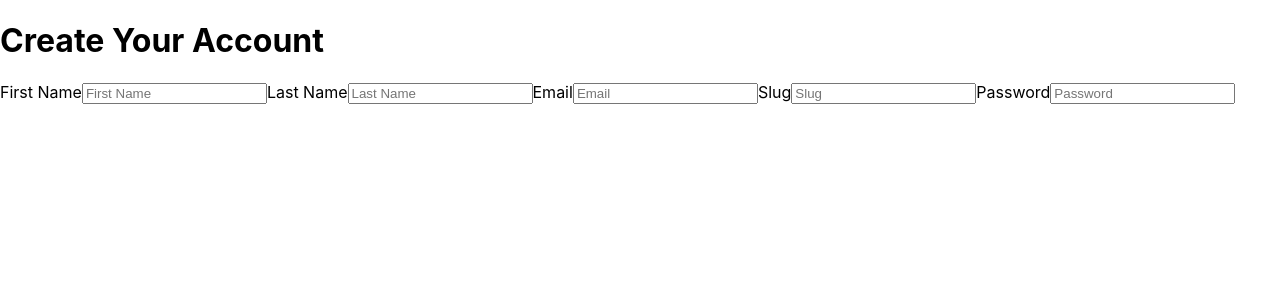
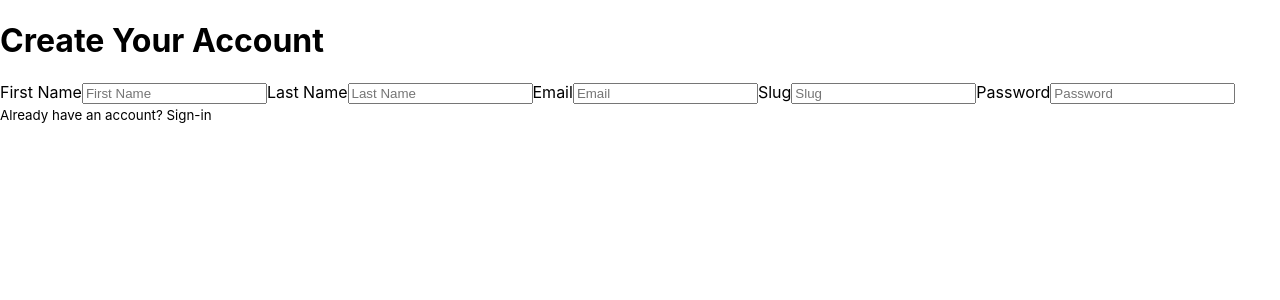
Before and after one commit to NapoleonDLP/charles-client, a Next.js app in the folder app/: page /signup in a window 1280 px wide. Shown: the top 300 px of the page. Built offline with nearby package versions, Linux system fonts and the light colour scheme.

Commit message:
Added sign-in link registered users

```diff
--- a/app/pages/signup.js
+++ b/app/pages/signup.js
@@ -1,4 +1,5 @@
 import React, { useState, useEffect } from 'react';
+import Link from 'next/link';
 
 export default function Signup() {
   const [user, setUser] = useState({
@@ -14,7 +15,7 @@ export default function Signup() {
   }
 
   const handleSubmit = async (event) => {
-    event.preventDefault();
+    // event.preventDefault();
     fetch('http://localhost:3001/users', {
       method: 'POST',
       headers: {
@@ -30,6 +31,7 @@ export default function Signup() {
   }
 
   return (
+    <>
       <form className='signup-form' onSubmit={handleSubmit}>
         <label>
           <h1> Create Your Account </h1>
@@ -46,5 +48,11 @@ export default function Signup() {
           <input onChange={handleChange} type='text' name='password' className='form-field' placeholder='Password' values={user.password} />
           {(user.first_name && user.last_name && user.email && user.password) ? <input type='submit' value='Submit'/> : null}
       </form>
+      <small>Already have an account?
+        <Link href='/login'>
+          <a> Sign-in</a>
+        </Link>
+      </small>
+    </>
   )
 };
```
Lines whose indentation alone changed are shown as unchanged.
